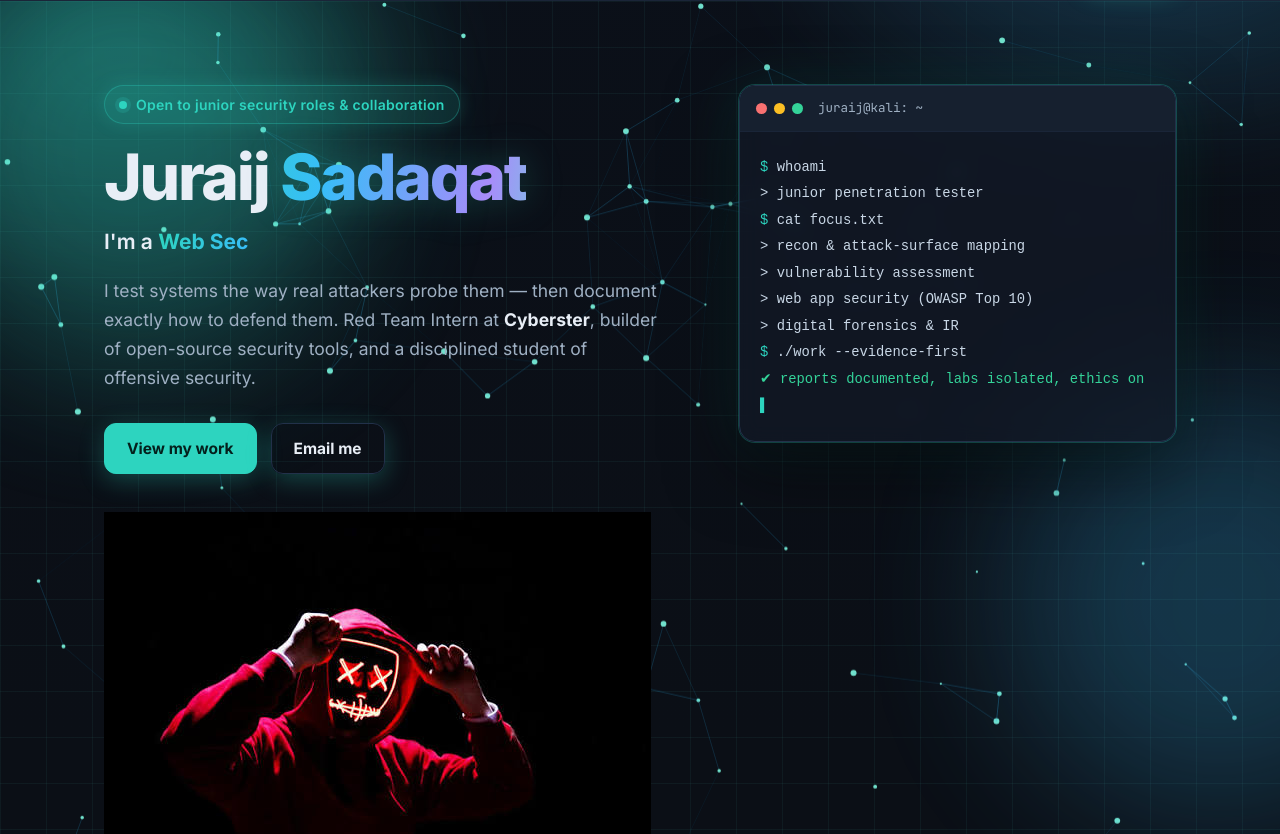
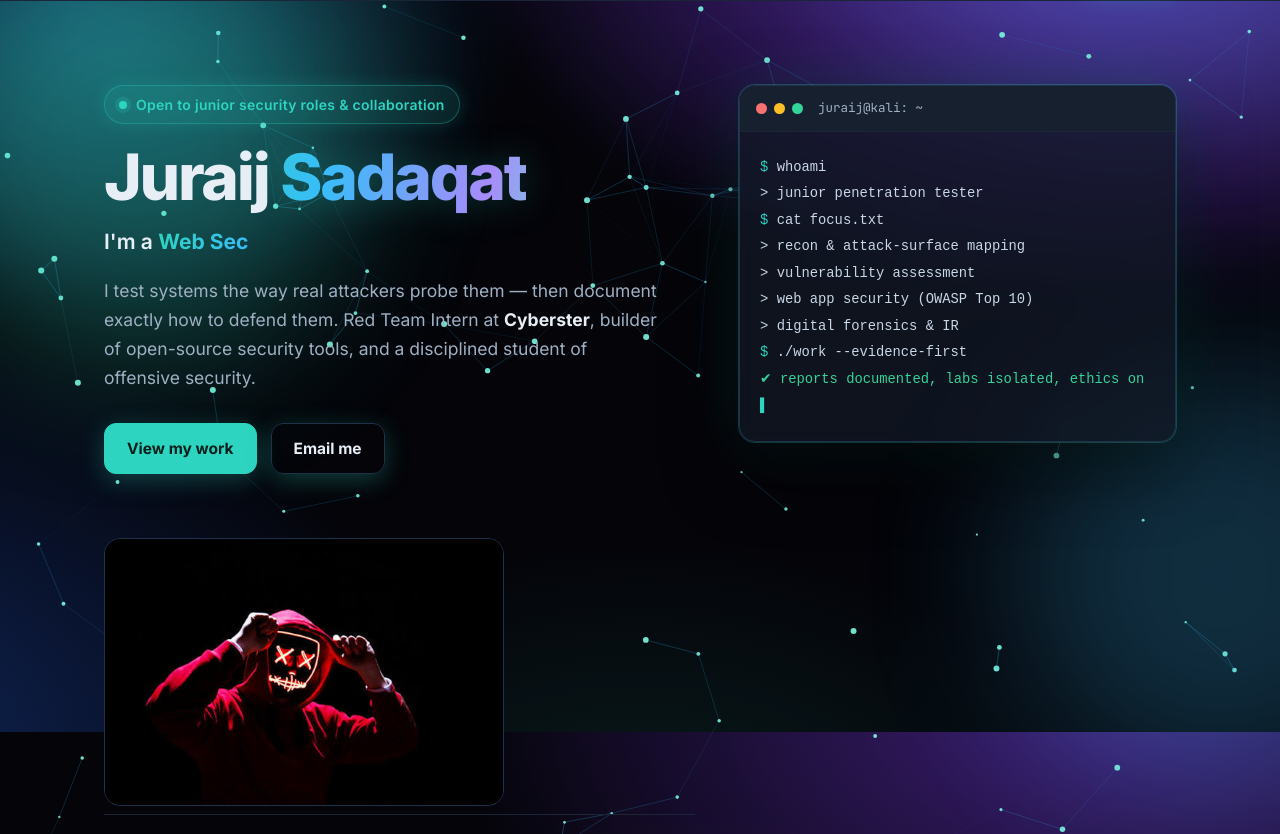
Before and after one commit to juraijmughal378-png/juraij-cyber-portfolio, a plain HTML site: page index.html in a window 1280 px wide. Shown: the part 68-902 px from the top of the page. Drawn offline with Linux system fonts and the light colour scheme; no server answers.

Commit message:
Hero portrait size + stronger CYNEX nebula background
Updated body background color and gradients for improved aesthetics. Added hero section styling.

```diff
--- a/style.css
+++ b/style.css
@@ -416,7 +416,7 @@ body{
 }
 
 /* ===== Portfolio update: card images & galleries ===== */
-.about-img{width:100%;max-height:440px;object-fit:cover;border-radius:var(--radius);border:1px solid var(--border);margin-bottom:26px}
+.hero-img{width:100%;max-width:400px;height:auto;border-radius:var(--radius);border:1px solid var(--border);margin-top:26px}
 .project-img{width:100%;height:180px;object-fit:cover;border-radius:var(--radius-sm);margin-bottom:14px;border:1px solid var(--border-soft)}
 .cert-img{width:100%;height:150px;object-fit:cover;border-radius:var(--radius-sm);margin-bottom:10px;border:1px solid var(--border-soft)}
 .gallery-grid{display:grid;grid-template-columns:repeat(auto-fill,minmax(300px,1fr));gap:20px}
@@ -425,5 +425,5 @@ body{
 .gallery-item figcaption{color:var(--muted);font-size:.9rem;margin-top:10px}
 
 /* ===== CYNEX-style nebula background ===== */
-body{background-color:#050508;background-image:radial-gradient(900px 620px at 85% -5%,rgba(124,58,237,.26),transparent 60%),radial-gradient(820px 620px at -10% 100%,rgba(37,99,235,.18),transparent 60%),radial-gradient(760px 520px at 50% 115%,rgba(45,212,191,.10),transparent 60%);background-attachment:fixed}
-.section-alt{background:rgba(10,13,20,.86)}
+body{background-color:#040409;background-image:radial-gradient(1100px 700px at 88% -5%,rgba(124,58,237,.50),transparent 62%),radial-gradient(950px 680px at -12% 102%,rgba(37,99,235,.34),transparent 62%),radial-gradient(820px 560px at 50% 118%,rgba(45,212,191,.13),transparent 60%);background-attachment:fixed}
+.hero{background:radial-gradient(1000px 620px at 85% -10%,rgba(124,58,237,.42),transparent 62%),radial-gradient(760px 520px at 6% 0%,rgba(37,99,235,.26),transparent 60%),transparent}.section-alt{background:rgba(7,9,15,.80)}
```
